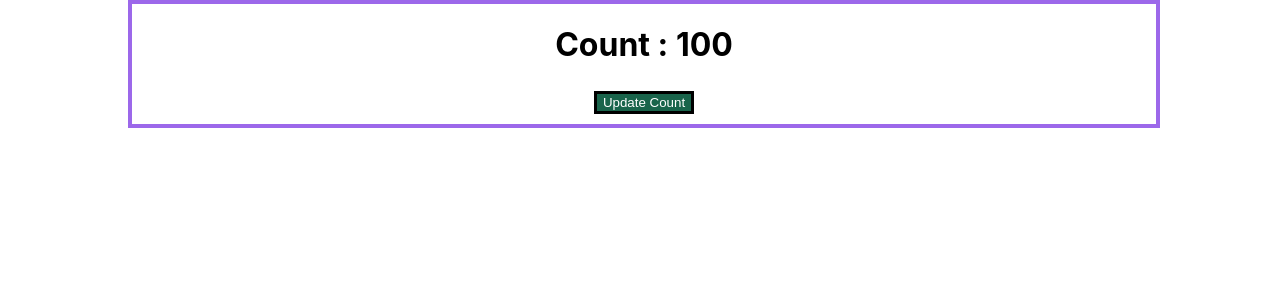
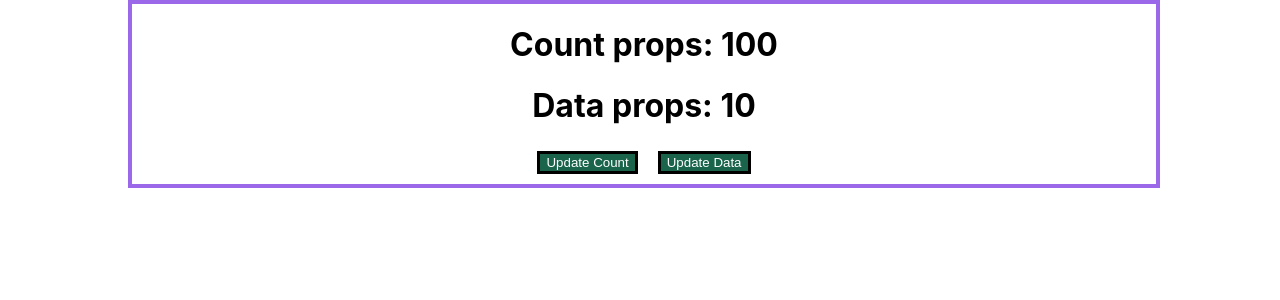
Before and after one commit to surendra960/UseEffects, a React (Create React App) app: page / in a window 1280 px wide. Shown: the top 300 px of the page. Built offline with nearby package versions, Linux system fonts and the light colour scheme.

Commit message:
useEffect with condition

```diff
--- a/src/UseEffect.js
+++ b/src/UseEffect.js
@@ -1,19 +1,16 @@
 import React, { useEffect, useState } from "react";
+import User from "./User";
 
 function UseEffect() {
   const [data, setData] = useState(10);
   const [count, setCount] = useState(100);
 
-  useEffect(() => {
-    console.warn("UseEffect call");
-  });
 
   return (
     <div className="box">
-      <h1>Count : {count}</h1>
-      <button className="btn" onClick={() => setCount(count + 1)}>
-        Update Count
-      </button>
+      <User count = {count} data = {data}></User>
+      <button className="btn" onClick={() => setCount(count + 1)}>Update Count</button>
+      <button className="btn leftM" onClick={() => setData(count + 1)}>Update Data</button>
     </div>
   );
 }
--- /dev/null
+++ b/src/User.js
@@ -0,0 +1,17 @@
+import React, { useEffect, useState } from "react";
+
+function User(props) {
+
+  useEffect(() => {
+    alert(" count is" + props.count);
+  },[props.count]);
+
+  return (
+    <div className="box2">
+      <h1 >Count props: {props.count}</h1>
+      <h1 >Data props: {props.data}</h1>
+    </div>
+  );
+}
+
+export default  User;
```
